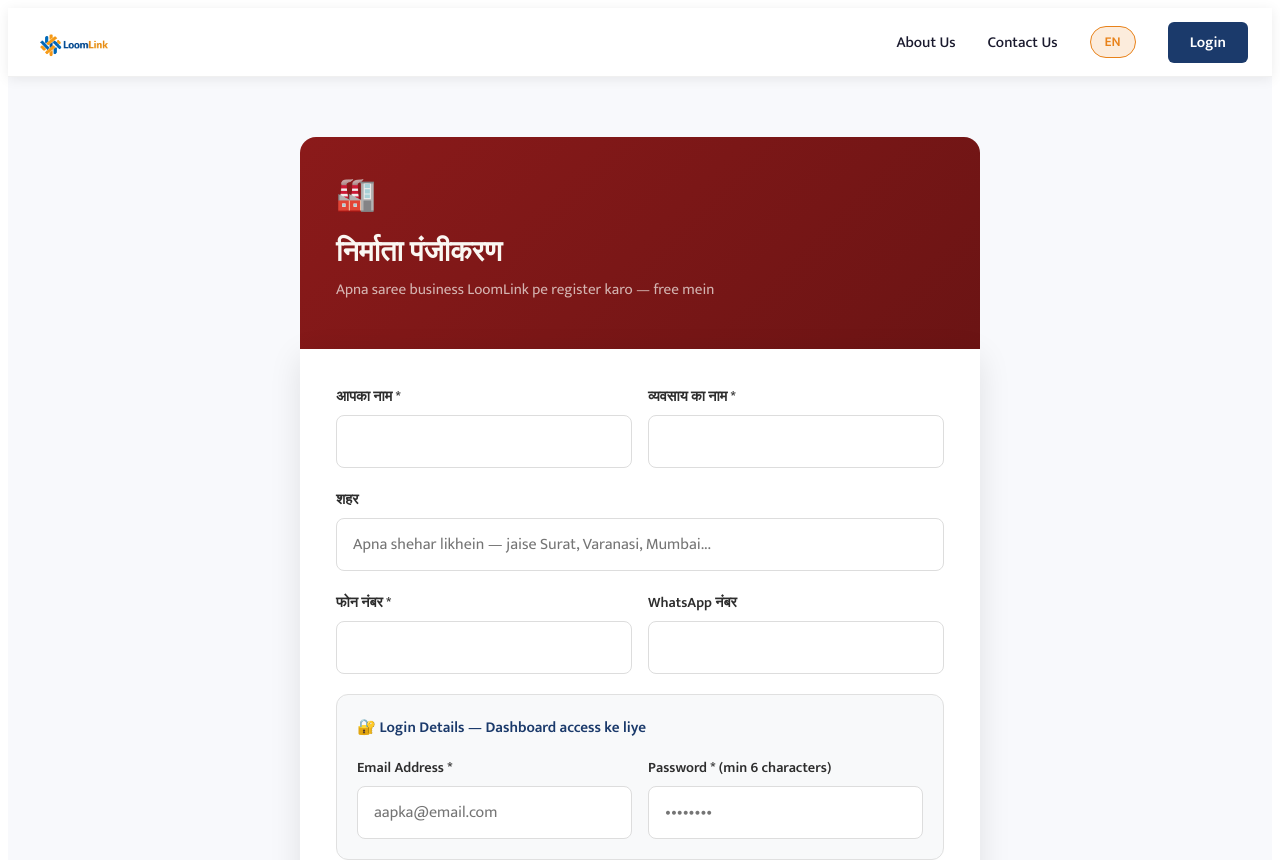
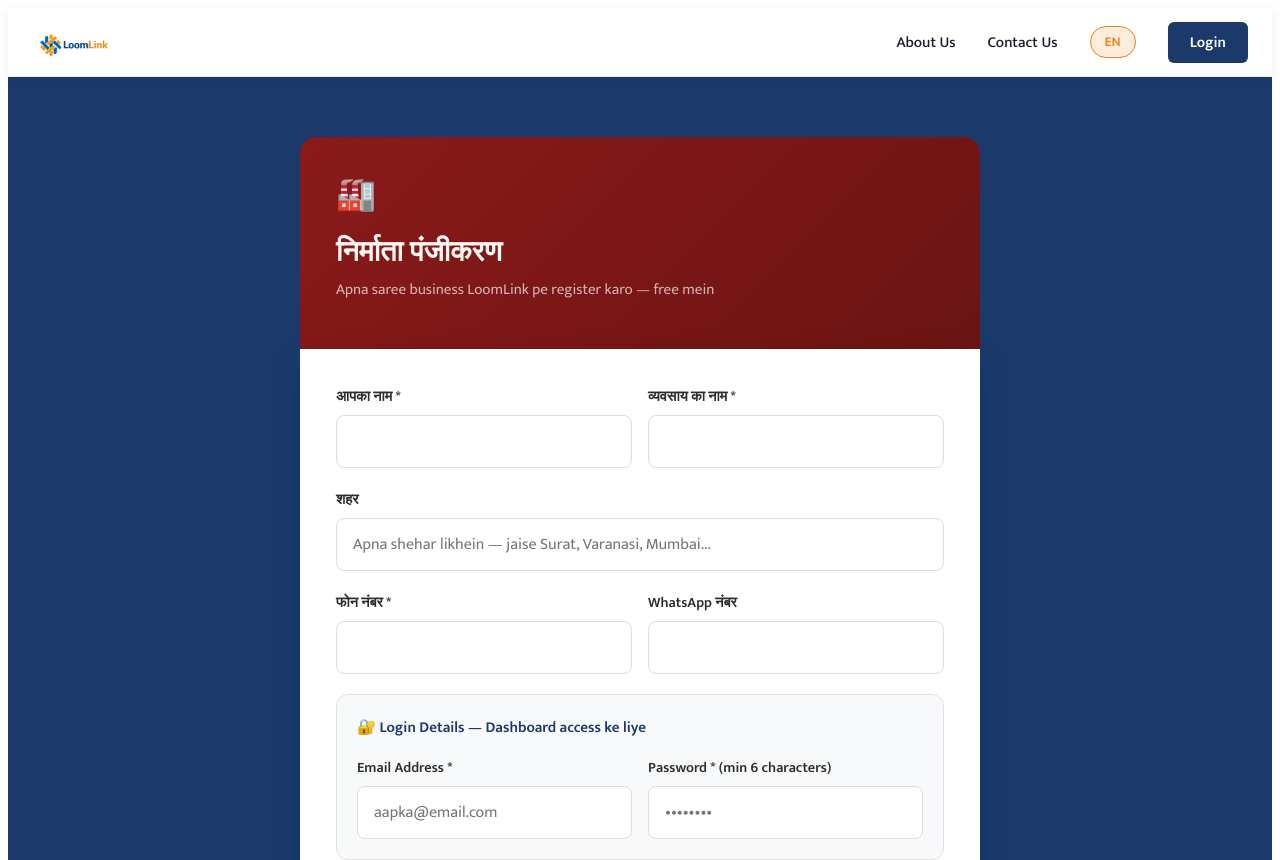
Before and after one commit to ramawdhesh03-prog/loomlink, a React (Vite) app: page /manufacturer in a window 1280 px wide. Shown: the top 860 px of the page. Built offline with nearby package versions, Linux system fonts and the light colour scheme; no server answers.

Commit message:
fix: remove white side gaps, full bleed hero and CTA sections

```diff
--- a/src/App.jsx
+++ b/src/App.jsx
@@ -6,15 +6,15 @@ import ManufacturerRegister from './pages/ManufacturerRegister'
 import WholesalerRegister from './pages/WholesalerRegister'
 import AboutUs from './pages/AboutUs'
 import ContactUs from './pages/ContactUs'
-import Login from './pages/Login'
-import ManufacturerDashboard from './pages/ManufacturerDashboard'
-import WholesalerDashboard from './pages/WholesalerDashboard'
-import AdminDashboard from './pages/AdminDashboard'
+import Login from './pages/Login.jsx'
+import ManufacturerDashboard from './pages/ManufacturerDashboard.jsx/index.js'
+import WholesalerDashboard from './pages/WholesalerDashboard.jsx/index.js'
+import AdminDashboard from './pages/AdminDashboard.jsx/index.js'
 
 export default function App() {
   return (
     <BrowserRouter>
-      <div style={{ minHeight: '100vh', background: '#F8F9FC', color: '#1A1A2E', fontFamily: "'Mukta', sans-serif" }}>
+      <div style={{ minHeight: '100vh', background: '#1B3A6B', color: '#1A1A2E', fontFamily: "'Mukta', sans-serif" }}>
         <Navbar />
         <Routes>
           <Route path="/" element={<Home />} />
```
